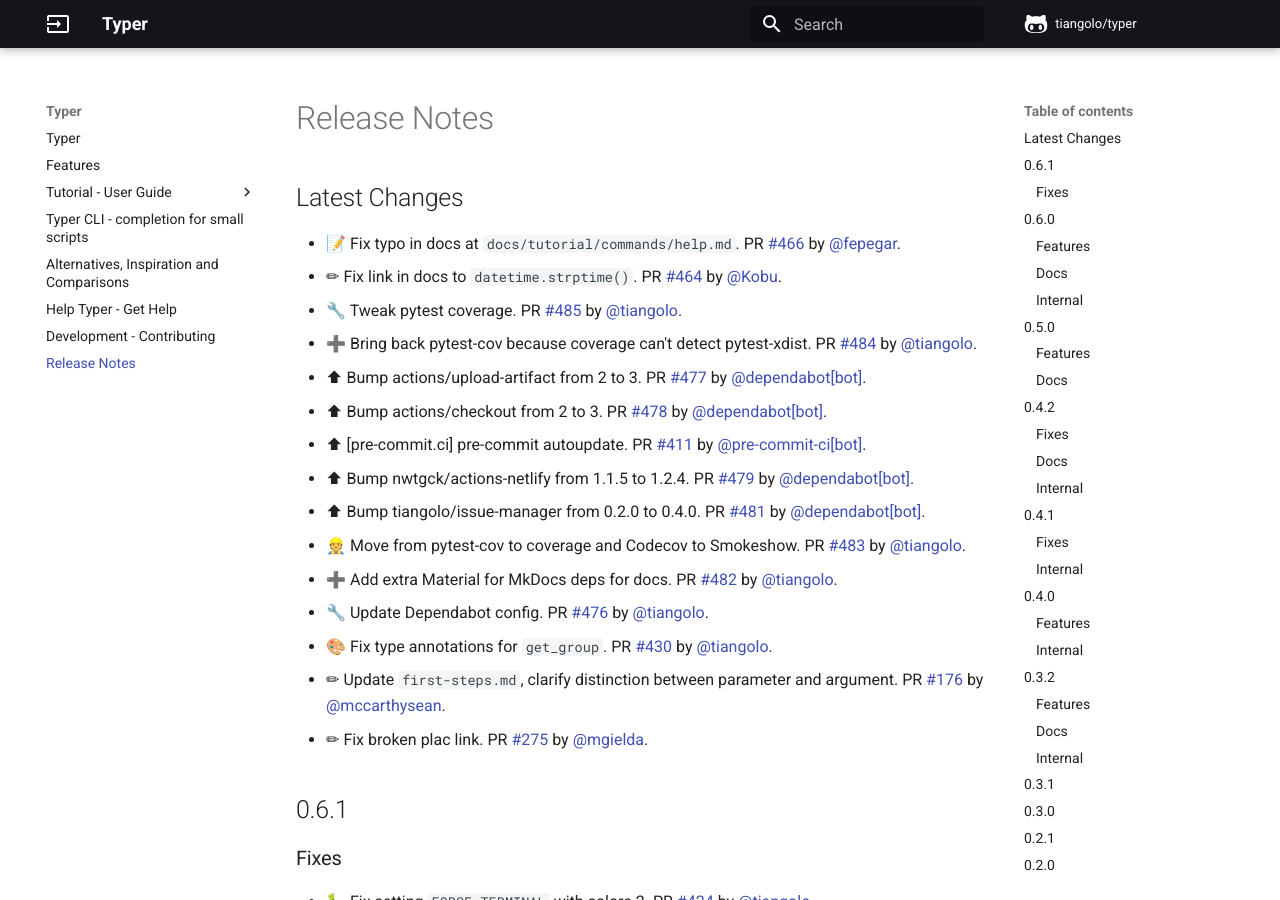
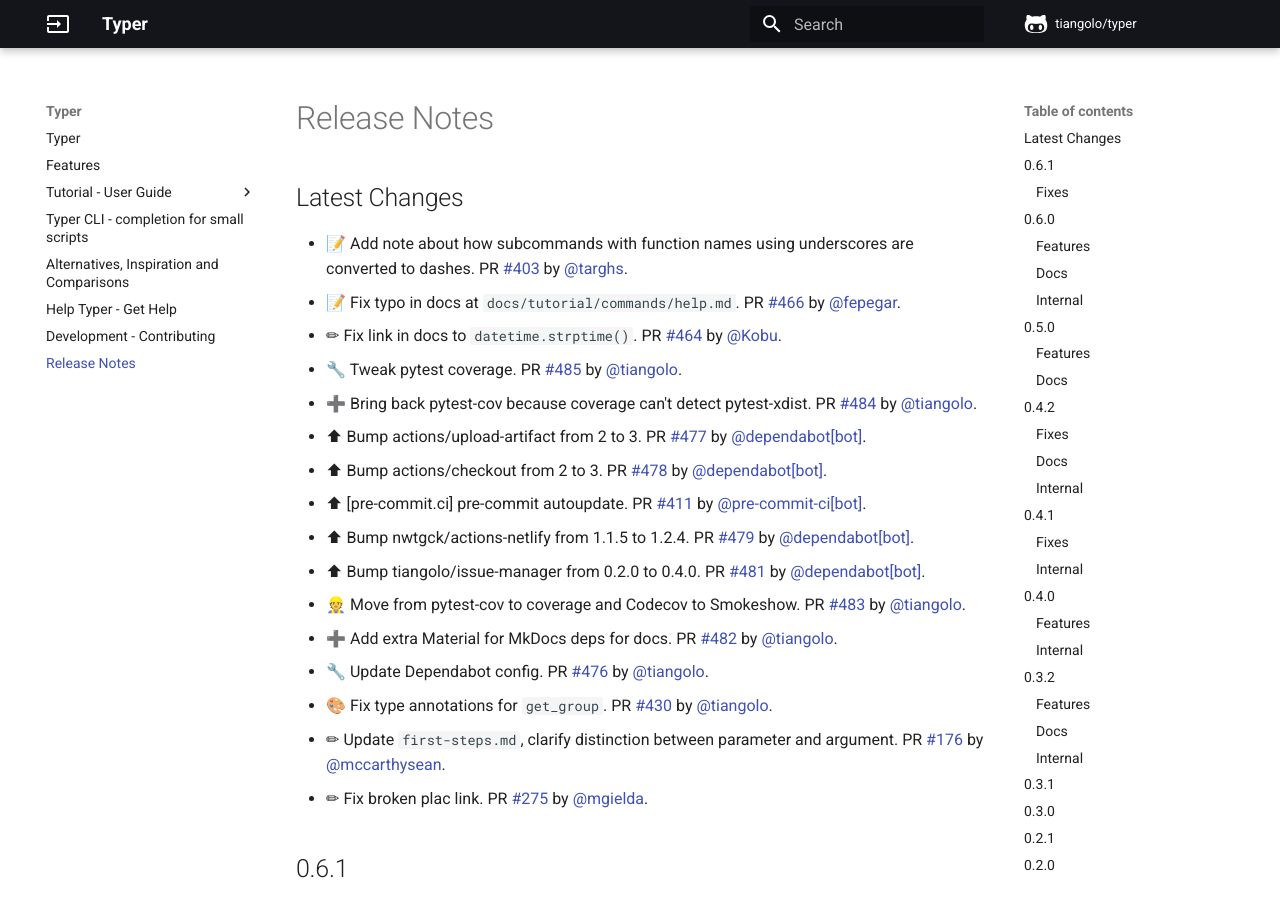
Before and after one commit to RED0731/red_pythonTyper, an MkDocs documentation site: the page built from docs/release-notes.md, in a window 1280 px wide and 900 px high. Built offline with MkDocs 1.6.1 and Material for MkDocs 9.7.7, drawn with Linux system fonts in a browser that asks for light colours; comment, search, counter and statistics services are not loaded.

Commit message:
📝 Update release notes

```diff
--- a/docs/release-notes.md
+++ b/docs/release-notes.md
@@ -1,5 +1,6 @@
 ## Latest Changes
 
+* 📝 Add note about how subcommands with function names using underscores are converted to dashes. PR [#403](https://github.com/tiangolo/typer/pull/403) by [@targhs](https://github.com/targhs).
 * 📝 Fix typo in docs at `docs/tutorial/commands/help.md`. PR [#466](https://github.com/tiangolo/typer/pull/466) by [@fepegar](https://github.com/fepegar).
 * ✏ Fix link in docs to `datetime.strptime()`. PR [#464](https://github.com/tiangolo/typer/pull/464) by [@Kobu](https://github.com/Kobu).
 * 🔧 Tweak pytest coverage. PR [#485](https://github.com/tiangolo/typer/pull/485) by [@tiangolo](https://github.com/tiangolo).
```
